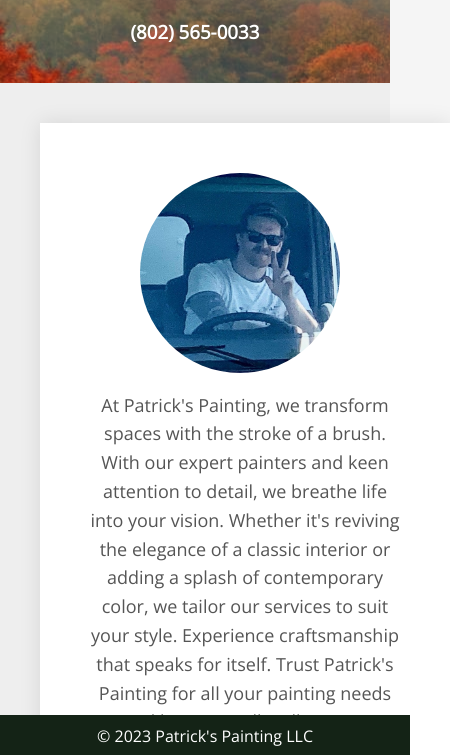
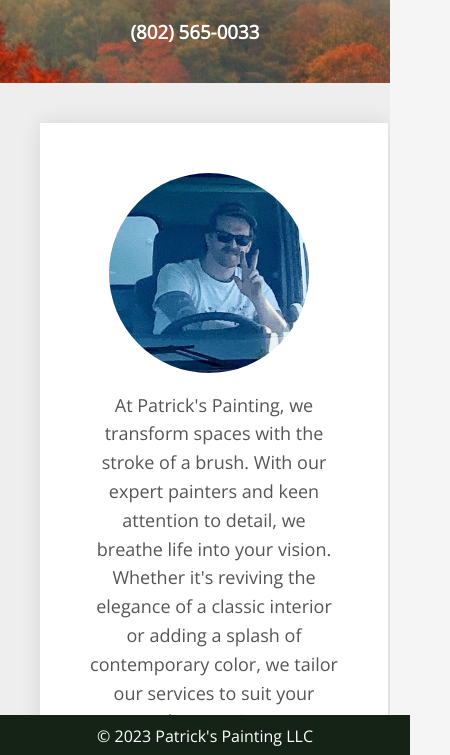
Before and after one commit to MichaelNeas/pats-painting, a plain HTML site: page index.html in a window 390 px wide. Shown: the part 87-842 px from the top of the page, 450 px wide, since content can reach past the window. Drawn offline with nearby package versions, Linux system fonts and the light colour scheme.

Commit message:
bad mobile experience fix

```diff
--- a/style.css
+++ b/style.css
@@ -41,10 +41,6 @@ header h3 {
 }
 
 @media only screen and (max-width: 600px) {
-    #about-content {
-        width: 100% !important;
-    }
-
     .service {
         flex: auto !important;
     }
```
